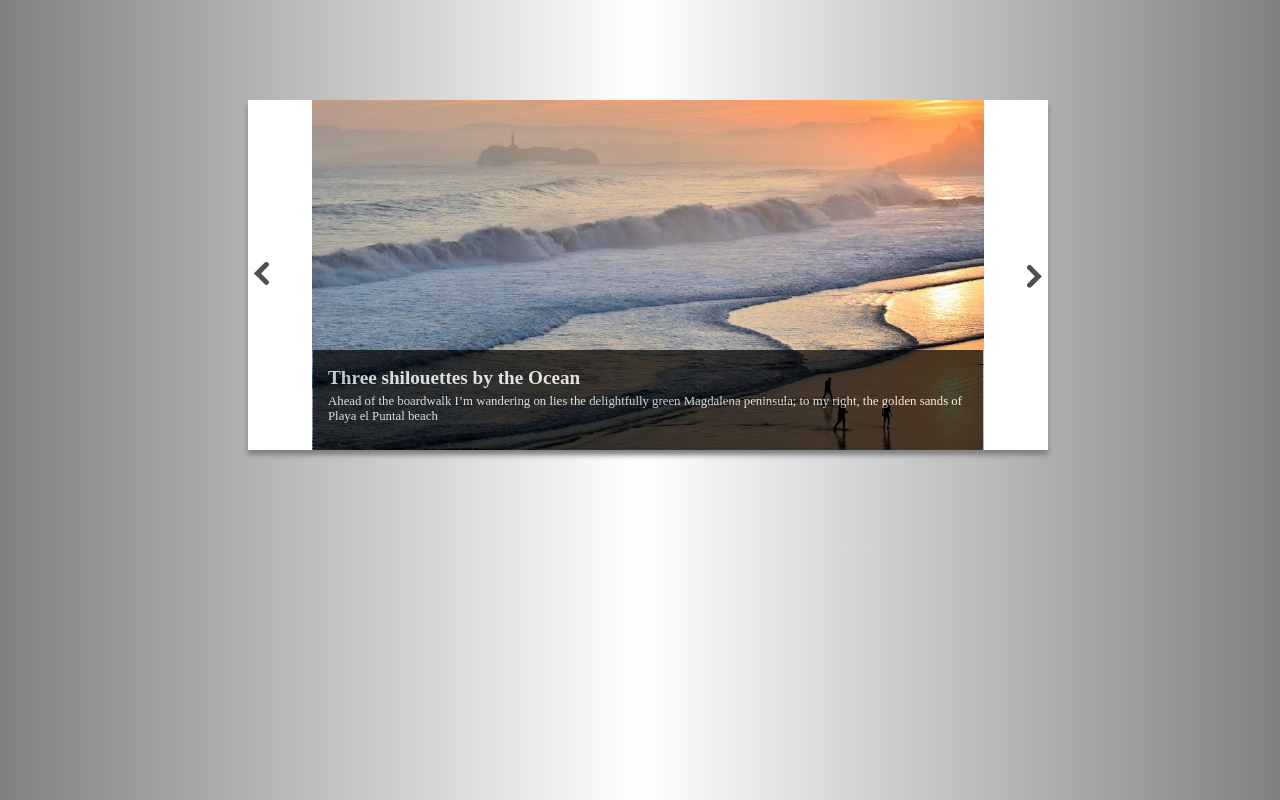
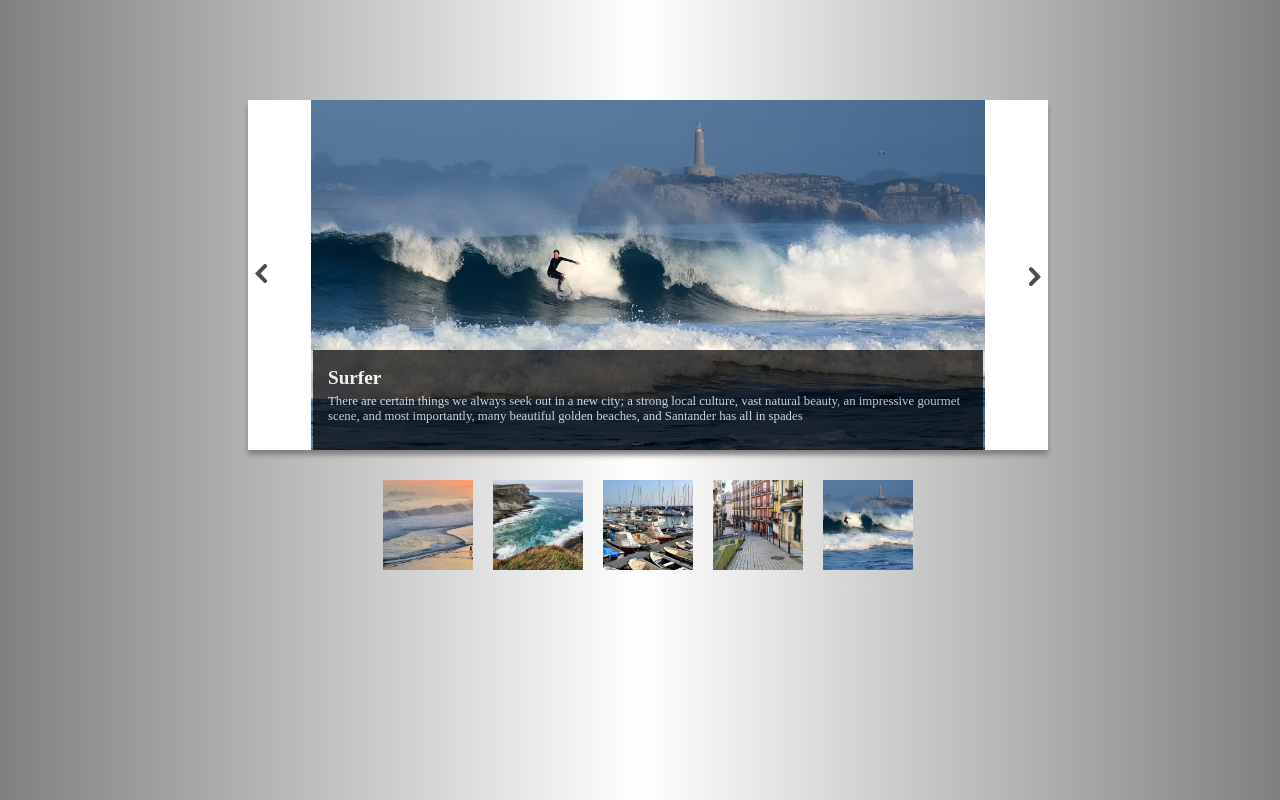
Before and after one commit to zsoka90/zsoka90.github.io, a plain HTML site: page index.html in a window 1280 px wide. Both pictures are taken after a click on the button 261 px from the left and 275 px from the top of the page. Drawn offline with nearby package versions, Linux system fonts and the light colour scheme.

Commit message:
:(
:( thumbnails

```diff
--- a/index.html
+++ b/index.html
@@ -8,18 +8,9 @@
 </head>
 <body>
         <div id="viewer">
-            <button id="back"><svg xmlns="http://www.w3.org/2000/svg" width="14.906" height="22.75" viewBox="0 0 14.906 22.75">
-                <defs>
-                  <style>
-                    .cls-1 {
-                      fill: #4e4e4e;
-                      fill-rule: evenodd;
-                    }
-                  </style>
-                </defs>
-                <path id="Shape_3_copy" data-name="Shape 3 copy" class="cls-1" d="M129.01,311.107a2.45,2.45,0,0,1-3.536,0L114.868,300.5l10.606-10.607a2.5,2.5,0,1,1,3.536,3.536l-7.071,7.071,7.071,7.071A2.449,2.449,0,0,1,129.01,311.107Z" transform="translate(-114.875 -289.125)"/>
-              </svg></button>
-
+            <button id="back">
+              <img src="./Images/arrow.svg">
+              </button>
 
             <div id="imgContainer">
                 <img id="photo">
@@ -31,22 +22,15 @@
 
 
            <button id="forward">
-             <svg xmlns="http://www.w3.org/2000/svg" width="14.906" height="22.75" viewBox="0 0 14.906 22.75">
-            <defs>
-              <style>
-                .cls-1 {
-                  fill: #4e4e4e;
-                  fill-rule: evenodd;
-                }
-              </style>
-            </defs>
-            <path id="Shape_3_copy" data-name="Shape 3 copy" class="cls-1" d="M129.01,311.107a2.45,2.45,0,0,1-3.536,0L114.868,300.5l10.606-10.607a2.5,2.5,0,1,1,3.536,3.536l-7.071,7.071,7.071,7.071A2.449,2.449,0,0,1,129.01,311.107Z" transform="translate(-114.875 -289.125)"/>
-          </svg></button>
+             <img src="./Images/arrow.svg">
+             </button>
 
 
         </div>
 
+       <div id="tnContainer">
 
+        </div>
 
     <script src="https://ajax.googleapis.com/ajax/libs/jquery/3.3.1/jquery.min.js"></script>
     <script src="scripts.js"></script>
--- a/scripts.js
+++ b/scripts.js
@@ -1,32 +1,3 @@
-let photo1 = {
-    photo: 'Images/3shilouettes.jpg',
-    title: 'Three shilouettes by the Ocean',
-    description: 'Ahead of the boardwalk I’m wandering on lies the delightfully green Magdalena peninsula; to my right, the golden sands of Playa el Puntal beach',
-};
-
-let photo2 = {
-    photo: 'Images/OceanAndGrass.jpg',
-    title: 'Ocean And Grass',
-    description: "It's not often that I'm attracted to a city so quickly, especially one with such little fanfare; indeed I knew nothing of this Spanish coastal city before my arrival",
-};
-
-let photo3 = {
-    photo: 'Images/Boats.jpg',
-    title: 'Boats',
-    description: 'This is a place I could actually live, I muse, as a local cycles past me leisurely, no doubt enjoying another glorious morning in this part of the world. ',
-};
-
-let photo4 = {
-    photo: 'Images/City.jpg',
-    title: 'City',
-    description: 'Ahead of the boardwalk I’m wandering on lies the delightfully green Magdalena peninsula; to my right, the golden sands of Playa el Puntal beach',
-};
-
-let photo5 = {
-    photo: 'Images/Surfer.jpg',
-    title: 'Surfer',
-    description: 'There are certain things we always seek out in a new city; a strong local culture, vast natural beauty, an impressive gourmet scene, and most importantly, many beautiful golden beaches, and Santander has all in spades',
-};
 
 // $('#photo').attr('src', photo1.photo);
 
@@ -34,25 +5,79 @@ let photo5 = {
 
 // $('#photo-description').text(photo1.description);
 
-let eachPhotos = [photo1, photo2, photo3, photo4, photo5];
+let eachPhotos = [
+    {
+    photo: 'Images/3shilouettes.jpg',
+    title: 'Three shilouettes by the Ocean',
+    description: 'Ahead of the boardwalk I’m wandering on lies the delightfully green Magdalena peninsula; to my right, the golden sands of Playa el Puntal beach'
+},
 
-let currentPhoto = 0;
+{
+    photo: 'Images/OceanAndGrass.jpg',
+    title: 'Ocean And Grass',
+    description: "It's not often that I'm attracted to a city so quickly, especially one with such little fanfare; indeed I knew nothing of this Spanish coastal city before my arrival",
+},
 
-$('#photo').attr('src', eachPhotos[currentPhoto].photo);
+{
+    photo: 'Images/Boats.jpg',
+    title: 'Boats',
+    description: 'This is a place I could actually live, I muse, as a local cycles past me leisurely, no doubt enjoying another glorious morning in this part of the world. ',
+},
 
-$('#photo-title').text(eachPhotos[currentPhoto].title);
+{
+    photo: 'Images/City.jpg',
+    title: 'City',
+    description: 'Ahead of the boardwalk I’m wandering on lies the delightfully green Magdalena peninsula; to my right, the golden sands of Playa el Puntal beach',
+},
 
-$('#photo-description').text(eachPhotos[currentPhoto].description);
+{
+    photo: 'Images/Surfer.jpg',
+    title: 'Surfer',
+    description: 'There are certain things we always seek out in a new city; a strong local culture, vast natural beauty, an impressive gourmet scene, and most importantly, many beautiful golden beaches, and Santander has all in spades',
+}
+
+];
+
+// let currentPhoto = 0;
+
+// $('#photo').attr('src', eachPhotos[currentPhoto].photo);
+// $('#photo-title').text(eachPhotos[currentPhoto].title);
+// $('#photo-description').text(eachPhotos[currentPhoto].description);
 
 let loadPhoto = (photoNumber) => {
     $('#photo').attr('src', eachPhotos[photoNumber].photo);
-  }
+    $('#photo-title').text(eachPhotos[photoNumber].title);
+    $('#photo-description').text(eachPhotos[photoNumber].description);
+  };
 
-  loadPhoto(currentPhoto);
 
-  $('#forward').click(() => {
-    currentPhoto++;
-    currentPhoto = currentPhoto % eachPhotos.length;
+$(() => {
+    let currentPhoto = 0;
     loadPhoto(currentPhoto);
 
+    $("#forward").click(() => {
+      currentPhoto++;
+      if (currentPhoto >= eachPhotos.length) {
+        currentPhoto = 0;
+      }
+      loadPhoto(currentPhoto);
+    });
+
+    $("#back").click(() => {
+      currentPhoto--;
+      if (currentPhoto < 0) {
+        currentPhoto = eachPhotos.length - 1;
+      }
+      loadPhoto(currentPhoto);
+    });
   });
+
+
+
+// let createThumbs = $("#tnContainer").append(`<img src=${eachPhotos.photo}>`);
+// eachPhotos.forEach(element => {
+    // createThumbs(element);
+// })
+
+eachPhotos.forEach(function(item){
+  $("#tnContainer").append(`<img src=${item.photo}>`);});
--- a/style.css
+++ b/style.css
@@ -8,7 +8,7 @@ body {
 #viewer {
     width: 800px;
     height: 350px;
-    margin: 100px auto;
+    margin: 100px auto 20px auto;
     background: white;
     display: flex;
     justify-content: space-between;
@@ -34,7 +34,7 @@ button {
   outline: 0;
 }
 
-button :hover {
+svg:hover {
     fill: black;
 }
 
@@ -72,3 +72,16 @@ p {
     margin-top: 2px;
     font-size: 0.8rem;
 }
+
+#tnContainer {
+    display: flex;
+    align-items: center;
+    justify-content: center;
+}
+
+#tnContainer img {
+    object-fit: cover;
+    width:90px;
+    height:90px;
+    margin: 10px;
+}
```
